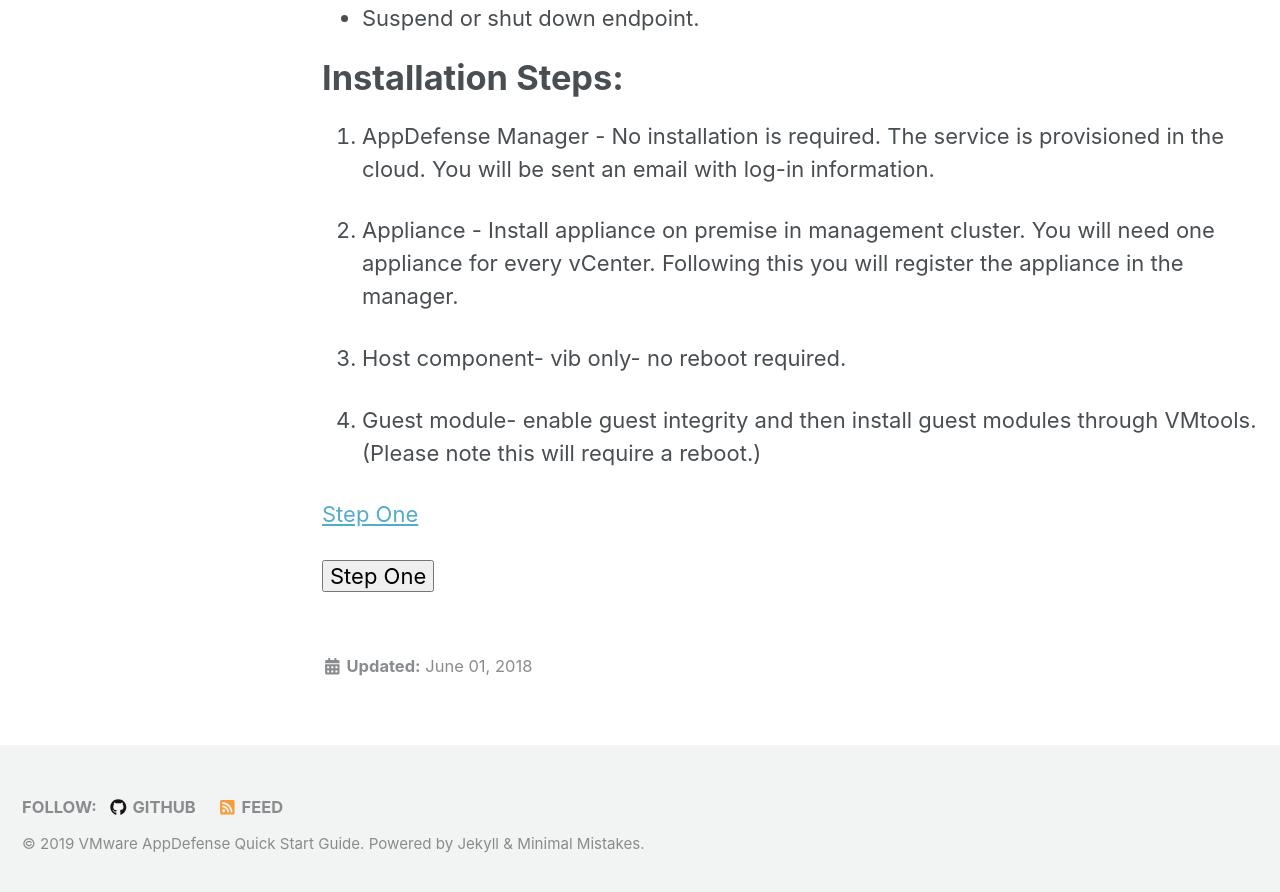
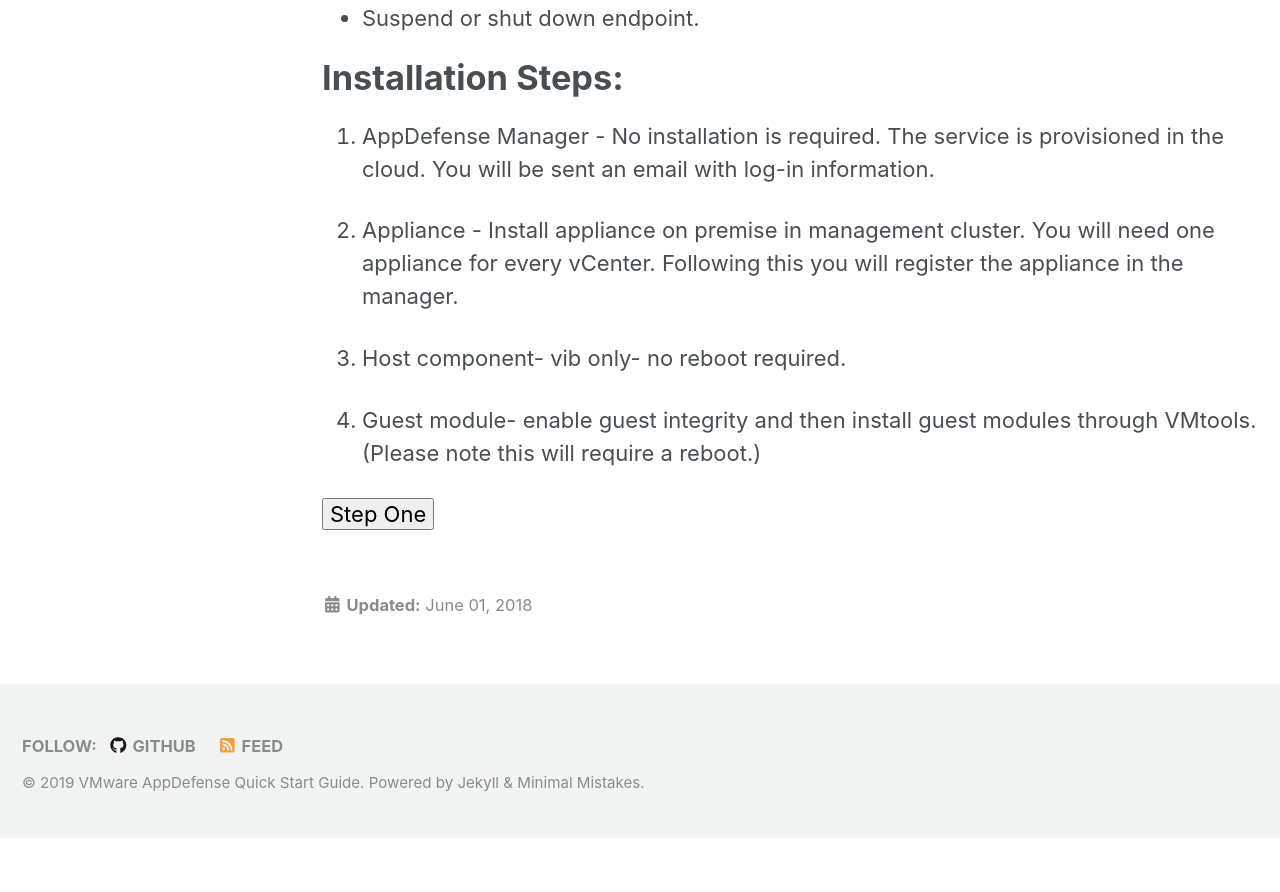
Before and after one commit to vmware-csa-team/AppDefense-Quick-Start-Guide, a Jekyll site: the page built from AppD Pages/AppDefense.md, in a window 1280 px wide and 900 px high, scrolled down 941 px. Shown: the top 892 px of the window. Built offline with Jekyll 4.4.1, drawn with Linux system fonts in a browser that asks for light colours; nearby versions of some CDN libraries; after the commit the page ends 1779 px from its top, so only the background shows below that.

Commit message:
Update AppDefense.md

```diff
--- a/AppD Pages/AppDefense.md
+++ b/AppD Pages/AppDefense.md
@@ -35,6 +35,6 @@
 4. Guest module- enable guest integrity and then install guest modules through VMtools. (Please note this will require a reboot.)
 
 
-[Step One](https://vmware-csa-team.github.io/vmware-csa-team/workshop-manual-es/)
+
 
 <a href="https://vmware-csa-team.github.io/vmware-csa-team/workshop-manual-es/"><button>Step One</button></a>
```
